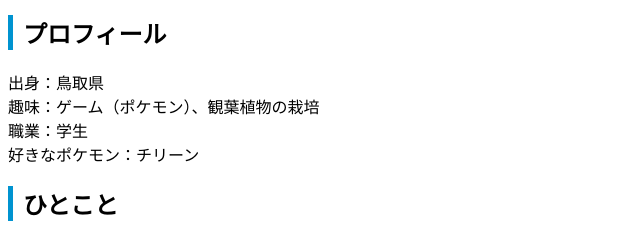
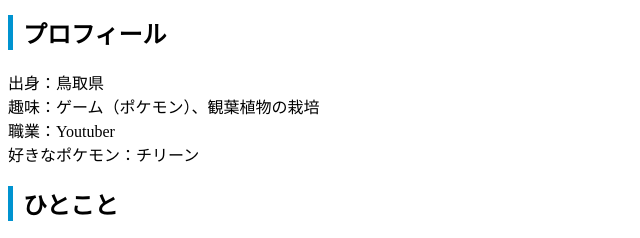
Before and after one commit to ide0026/create-web, a plain HTML site: page index.html in a window 1280 px wide. Shown: the part 665-903 px from the top of the page, 0-640 px from the left. Drawn offline with Linux system fonts and the light colour scheme; files whose address does not match are found by name.

Commit message:
Update index.html

```diff
--- a/index.html
+++ b/index.html
@@ -13,7 +13,7 @@
     <p>
         出身：鳥取県<br>
         趣味：ゲーム（ポケモン）、観葉植物の栽培<br>
-        職業：学生<br>
+        職業：Youtuber<br>
         好きなポケモン：チリーン
     </p>
     <h2>ひとこと</h2>
```
